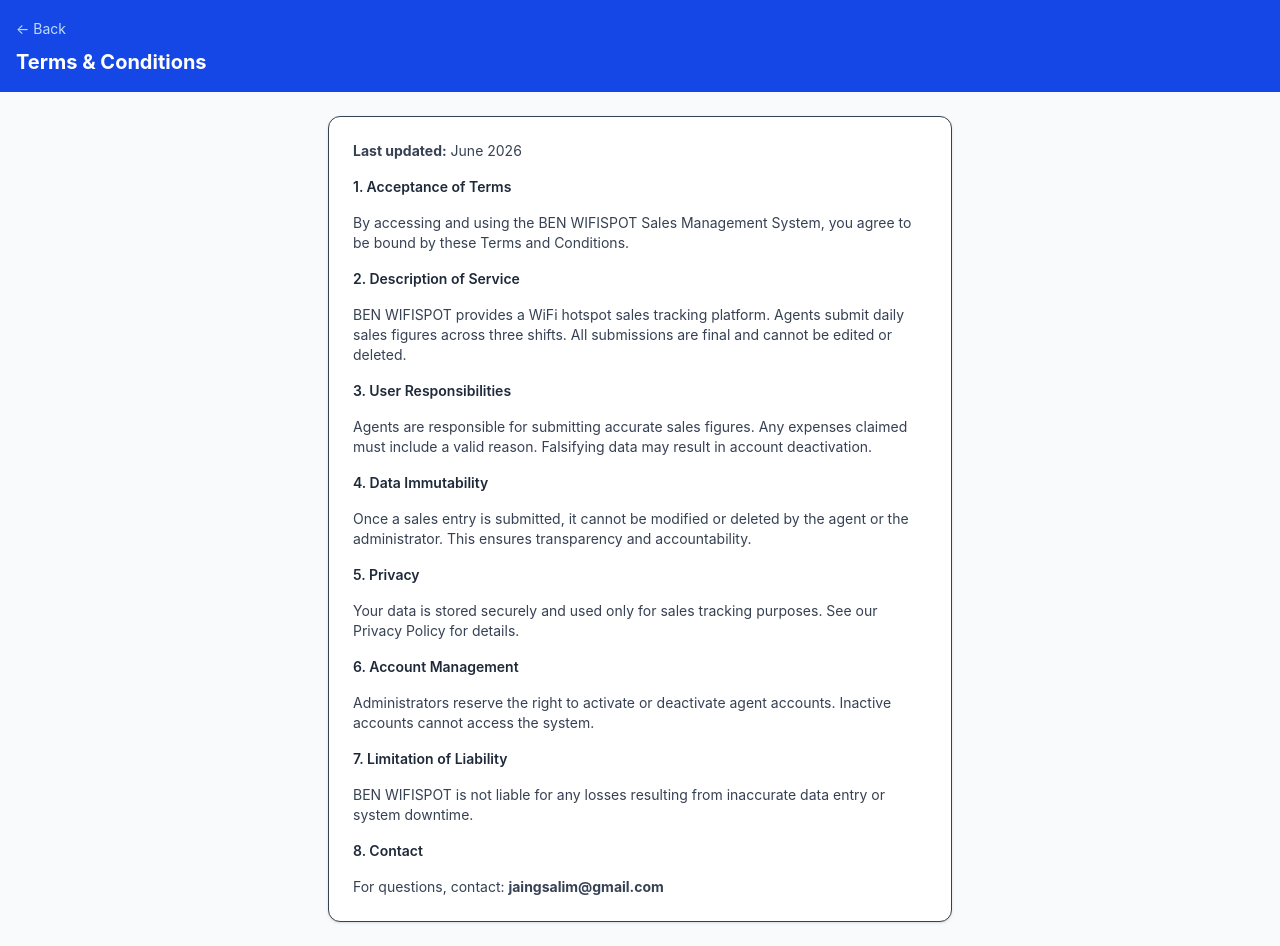
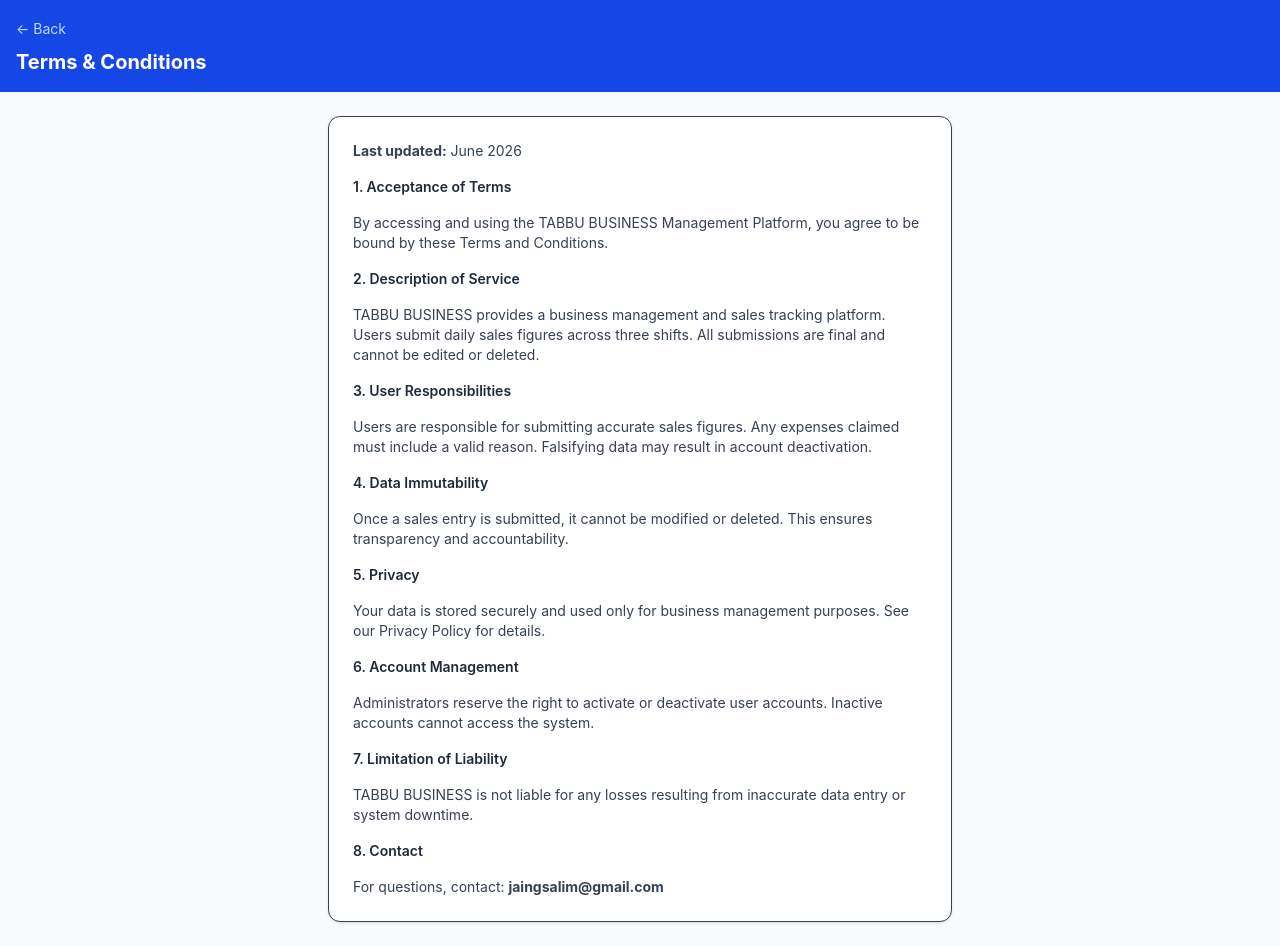
Before and after one commit to jiangsalim/wifi-sales, a React (Vite) app in the folder frontend/: page /terms in a window 1280 px wide. Built offline with nearby package versions, Linux system fonts and the light colour scheme; no server answers.

Commit message:
Rebrand from BEN WIFISPOT to TABBU BUSINESS MANAGEMENT PLATFORM

```diff
--- a/frontend/index.html
+++ b/frontend/index.html
@@ -5,15 +5,13 @@
     <link rel="icon" type="image/svg+xml" href="/favicon.svg" />
     <meta name="viewport" content="width=device-width, initial-scale=1.0, maximum-scale=1.0, user-scalable=no" />
     <meta name="theme-color" content="#1a56db" />
-    <meta name="mobile-web-app-capable" content="yes">
+    <meta name="mobile-web-app-capable" content="yes" />
     <meta name="apple-mobile-web-app-status-bar-style" content="black-translucent" />
     <link rel="manifest" href="/manifest.json" />
-    <title>WiFi Sales</title>
+    <title>TABBU BUSINESS</title>
   </head>
   <body>
     <div id="root"></div>
-    <script type="module" src="/src/main.jsx"></script>
-        <div id="root"></div>
     <script src="/register-sw.js"></script>
     <script type="module" src="/src/main.jsx"></script>
   </body>
--- a/frontend/src/components/Footer.jsx
+++ b/frontend/src/components/Footer.jsx
@@ -10,7 +10,7 @@
           <Link to="/contact" className="hover:text-blue-600">Contact</Link>
         </div>
         <p className="text-center text-xs text-gray-400">
-          &copy; {new Date().getFullYear()} BEN WIFISPOT. All rights reserved.
+          &copy; {new Date().getFullYear()} TABBU BUSINESS. All rights reserved.
         </p>
         <p className="text-center text-xs text-gray-400 mt-1">
           Built by{' '}
--- a/frontend/src/components/Navbar.jsx
+++ b/frontend/src/components/Navbar.jsx
@@ -9,7 +9,7 @@
     <nav className="bg-blue-700 text-white shadow-lg sticky top-0 z-40">
       <div className="px-4 py-3 flex items-center justify-between">
         <div>
-          <h1 className="text-lg font-bold">WiFi Sales</h1>
+          <h1 className="text-lg font-bold">TABBU BUSINESS</h1>
           <p className="text-xs text-blue-200">{user?.location || 'Agent'}</p>
         </div>
         <div className="flex items-center gap-2">
--- a/frontend/src/pages/AdminAgents.jsx
+++ b/frontend/src/pages/AdminAgents.jsx
@@ -73,7 +73,7 @@
       {/* Top Bar */}
       <nav className="bg-blue-700 text-white shadow-lg sticky top-0 z-40">
         <div className="px-4 py-3 flex items-center justify-between">
-          <h1 className="text-lg font-bold">BEN WIFISPOT</h1>
+          <h1 className="text-lg font-bold">TABBU BUSINESS</h1>
           <div className="flex items-center gap-2">
             <button onClick={toggleLanguage} className="text-xs bg-blue-800 hover:bg-blue-900 px-2 py-1 rounded">
               {language === 'en' ? '🇺🇬 LG' : '🇬🇧 EN'}
--- a/frontend/src/pages/AdminEntries.jsx
+++ b/frontend/src/pages/AdminEntries.jsx
@@ -73,7 +73,7 @@
     <div className="min-h-screen bg-gray-50">
       <nav className="bg-blue-700 text-white shadow-lg sticky top-0 z-40">
         <div className="px-4 py-3 flex items-center justify-between">
-          <h1 className="text-lg font-bold">BEN WIFISPOT</h1>
+          <h1 className="text-lg font-bold">TABBU BUSINESS</h1>
           <div className="flex items-center gap-2">
             <button onClick={toggleLanguage} className="text-xs bg-blue-800 hover:bg-blue-900 px-2 py-1 rounded">
               {language === 'en' ? '🇺🇬 LG' : '🇬🇧 EN'}
--- a/frontend/src/pages/Contact.jsx
+++ b/frontend/src/pages/Contact.jsx
@@ -9,8 +9,8 @@
       </div>
       <main className="max-w-2xl mx-auto p-6">
         <div className="bg-white rounded-xl shadow-sm border p-6 text-sm text-gray-700 space-y-4 text-center">
-          <h3 className="font-semibold text-gray-800 text-lg">BEN WIFISPOT</h3>
-          <p>WiFi Hotspot Sales Management System</p>
+          <h3 className="font-semibold text-gray-800 text-lg">TABBU BUSINESS</h3>
+          <p>Business Management Platform</p>
           <div className="space-y-2">
             <p><strong>Email:</strong> jaingsalim@gmail.com</p>
             <p><strong>Developer:</strong> jiangsalim</p>
--- a/frontend/src/pages/Login.jsx
+++ b/frontend/src/pages/Login.jsx
@@ -43,8 +43,8 @@
                 <path strokeLinecap="round" strokeLinejoin="round" strokeWidth={2} d="M8.111 16.404a5.5 5.5 0 017.778 0M12 20h.01m-7.08-7.071c3.904-3.905 10.236-3.905 14.141 0M1.394 9.393c5.857-5.858 15.355-5.858 21.213 0" />
               </svg>
             </div>
-            <h1 className="text-2xl font-bold text-gray-800">BEN WIFISPOT</h1>
-            <p className="text-gray-500 text-sm mt-1">Sign in to your account</p>
+            <h1 className="text-2xl font-bold text-gray-800">TABBU BUSINESS</h1>
+            <p className="text-gray-500 text-sm mt-1">Management Platform</p>
           </div>
 
           {/* Form */}
--- a/frontend/src/pages/Privacy.jsx
+++ b/frontend/src/pages/Privacy.jsx
@@ -12,19 +12,19 @@
           <p><strong>Last updated:</strong> June 2026</p>
 
           <h3 className="font-semibold text-gray-800">1. Information We Collect</h3>
-          <p>We collect: agent names, email addresses, assigned locations, daily sales figures, expenses, and shift submission times.</p>
+          <p>We collect: user names, email addresses, assigned locations, daily sales figures, expenses, and shift submission times.</p>
 
           <h3 className="font-semibold text-gray-800">2. How We Use Your Data</h3>
-          <p>Your data is used exclusively for sales tracking, performance reporting, and commission calculation within the BEN WIFISPOT network.</p>
+          <p>Your data is used exclusively for business management, sales tracking, performance reporting, and commission calculation within the TABBU BUSINESS platform.</p>
 
           <h3 className="font-semibold text-gray-800">3. Data Storage</h3>
-          <p>All data is stored securely in an SQLite database hosted on Render. Access is restricted to authorized administrators only.</p>
+          <p>All data is stored securely in a database hosted on Render. Access is restricted to authorized administrators only.</p>
 
           <h3 className="font-semibold text-gray-800">4. Data Retention</h3>
-          <p>Sales entries are stored permanently for audit and reporting purposes. They cannot be deleted once submitted.</p>
+          <p>Sales entries are stored permanently for audit and reporting purposes. Once submitted, they cannot be modified.</p>
 
           <h3 className="font-semibold text-gray-800">5. Data Sharing</h3>
-          <p>We do not share, sell, or distribute your data to third parties. Data is only visible to the agent and authorized administrators.</p>
+          <p>We do not share, sell, or distribute your data to third parties. Data is only visible to the user and authorized administrators.</p>
 
           <h3 className="font-semibold text-gray-800">6. Security</h3>
           <p>We use industry-standard encryption (HTTPS) and JWT authentication to protect your data.</p>
--- a/frontend/src/pages/Profile.jsx
+++ b/frontend/src/pages/Profile.jsx
@@ -67,7 +67,7 @@
     <div className="min-h-screen bg-gray-50">
       <nav className="bg-blue-700 text-white shadow-lg sticky top-0 z-40">
         <div className="px-4 py-3 flex items-center justify-between">
-          <h1 className="text-lg font-bold">BEN WIFISPOT</h1>
+          <h1 className="text-lg font-bold">TABBU BUSINESS</h1>
           <div className="flex items-center gap-2">
             <span className="text-sm hidden sm:block">{user?.name}</span>
             <button onClick={logout} className="text-sm bg-blue-800 hover:bg-blue-900 px-3 py-1 rounded">Sign Out</button>
--- a/frontend/src/pages/Terms.jsx
+++ b/frontend/src/pages/Terms.jsx
@@ -12,25 +12,25 @@
           <p><strong>Last updated:</strong> June 2026</p>
 
           <h3 className="font-semibold text-gray-800">1. Acceptance of Terms</h3>
-          <p>By accessing and using the BEN WIFISPOT Sales Management System, you agree to be bound by these Terms and Conditions.</p>
+          <p>By accessing and using the TABBU BUSINESS Management Platform, you agree to be bound by these Terms and Conditions.</p>
 
           <h3 className="font-semibold text-gray-800">2. Description of Service</h3>
-          <p>BEN WIFISPOT provides a WiFi hotspot sales tracking platform. Agents submit daily sales figures across three shifts. All submissions are final and cannot be edited or deleted.</p>
+          <p>TABBU BUSINESS provides a business management and sales tracking platform. Users submit daily sales figures across three shifts. All submissions are final and cannot be edited or deleted.</p>
 
           <h3 className="font-semibold text-gray-800">3. User Responsibilities</h3>
-          <p>Agents are responsible for submitting accurate sales figures. Any expenses claimed must include a valid reason. Falsifying data may result in account deactivation.</p>
+          <p>Users are responsible for submitting accurate sales figures. Any expenses claimed must include a valid reason. Falsifying data may result in account deactivation.</p>
 
           <h3 className="font-semibold text-gray-800">4. Data Immutability</h3>
-          <p>Once a sales entry is submitted, it cannot be modified or deleted by the agent or the administrator. This ensures transparency and accountability.</p>
+          <p>Once a sales entry is submitted, it cannot be modified or deleted. This ensures transparency and accountability.</p>
 
           <h3 className="font-semibold text-gray-800">5. Privacy</h3>
-          <p>Your data is stored securely and used only for sales tracking purposes. See our Privacy Policy for details.</p>
+          <p>Your data is stored securely and used only for business management purposes. See our Privacy Policy for details.</p>
 
           <h3 className="font-semibold text-gray-800">6. Account Management</h3>
-          <p>Administrators reserve the right to activate or deactivate agent accounts. Inactive accounts cannot access the system.</p>
+          <p>Administrators reserve the right to activate or deactivate user accounts. Inactive accounts cannot access the system.</p>
 
           <h3 className="font-semibold text-gray-800">7. Limitation of Liability</h3>
-          <p>BEN WIFISPOT is not liable for any losses resulting from inaccurate data entry or system downtime.</p>
+          <p>TABBU BUSINESS is not liable for any losses resulting from inaccurate data entry or system downtime.</p>
 
           <h3 className="font-semibold text-gray-800">8. Contact</h3>
           <p>For questions, contact: <strong>jaingsalim@gmail.com</strong></p>
```
Also changed, not shown: frontend/public/favicon.svg, frontend/public/manifest.json.
